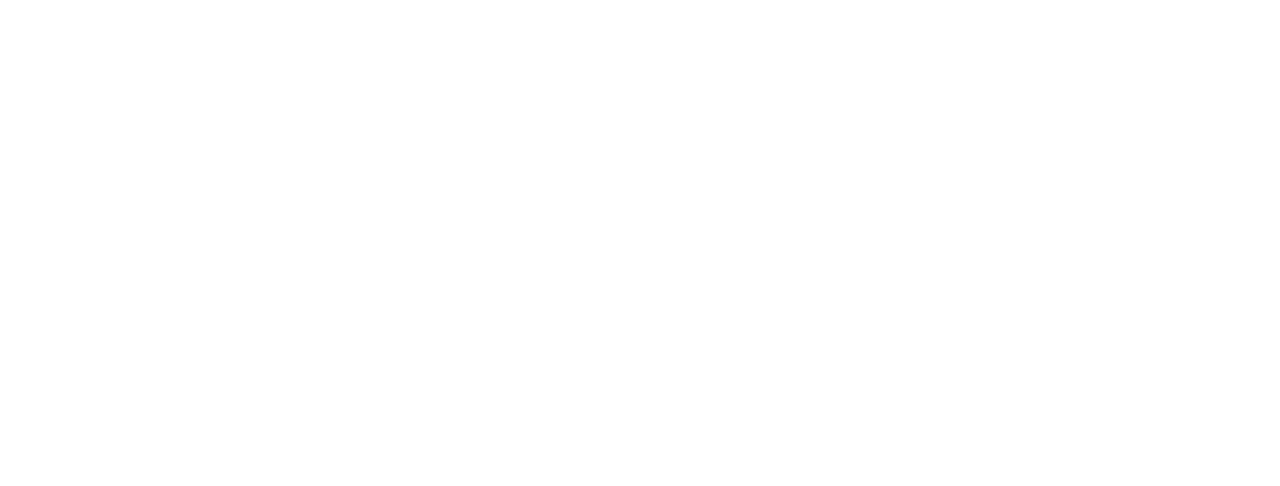
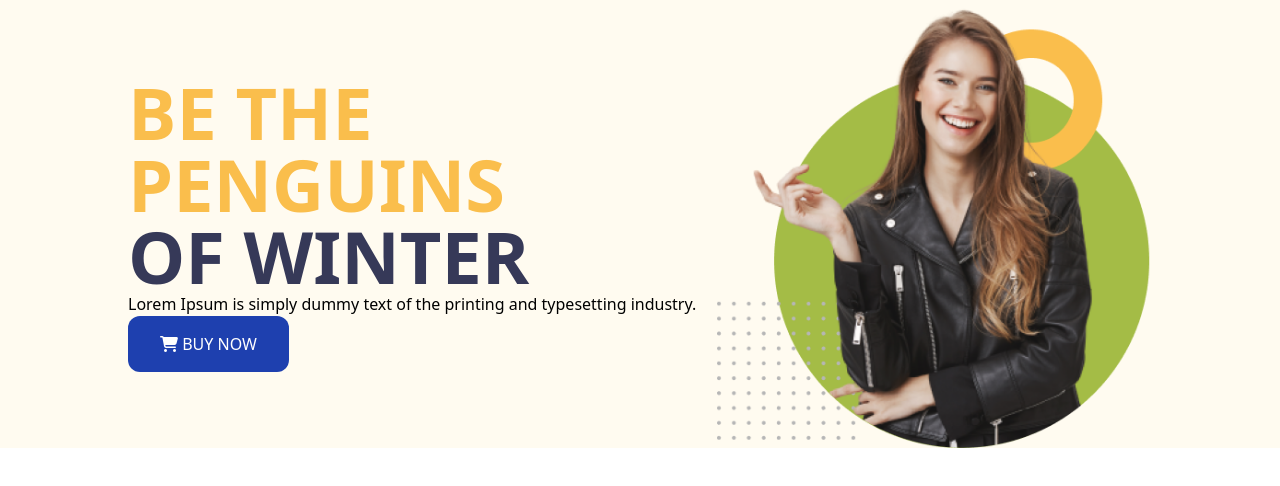
Before and after one commit to ehisawesome/PenguineFashion, a plain HTML site: page index.html in a window 1280 px wide. Drawn offline with nearby package versions, Linux system fonts and the light colour scheme.

Commit message:
Added Banner Section

```diff
--- a/index.html
+++ b/index.html
@@ -4,8 +4,33 @@
     <meta charset="UTF-8">
     <meta name="viewport" content="width=device-width, initial-scale=1.0">
     <title>PenguineFashion</title>
+    <script src="https://kit.fontawesome.com/126b1ccb21.js" crossorigin="anonymous"></script>
+    <script src="https://cdn.tailwindcss.com"></script>
 </head>
 <body>
+    <header class="bg-[#FFFBF0] px-32">
+        <!-- Nav Section -->
+        <nav>
 
+        </nav>
+        <!-- Banner Section -->
+        <div class="flex justify-between items-center">
+            <div>
+                <h1 class="text-7xl text-[#FABE4C] uppercase font-semibold">Be the Penguins<br><span class="text-[#363958]">of Winter</span></h1>
+                <p>Lorem Ipsum is simply dummy text of the printing
+                    and typesetting industry.</p>
+                <button class="uppercase py-4 px-8 bg-blue-800 rounded-xl text-white font-medium"><i class="fa-solid fa-cart-shopping"></i> Buy Now</button>
+            </div>
+            <div>
+                <img src="./images/model.png" alt="">
+            </div>
+        </div>
+    </header>
+    <main>
+
+    </main>
+    <footer>
+
+    </footer>
 </body>
 </html>
--- /dev/null
+++ b/tailwind.config.js
@@ -0,0 +1,8 @@
+/** @type {import('tailwindcss').Config} */
+module.exports = {
+    content: ["./src/**/*.{html,js}"],
+    theme: {
+      extend: {},
+    },
+    plugins: [],
+  }
```
Also changed, not shown: icons/bg1.png (added), icons/bg2.png (added), icons/bg3.png (added), icons/box.png (added), icons/house.png (added), icons/logo.png (added), icons/question.png (added), icons/shopping-cart 1.png (added), images/jacket-1.png (added), images/jacket-2.png (added), images/jacket-3.png (added), images/jacket-4.png (added), images/jacket-5.png (added), images/jacket-6.png (added), 2 more files.
